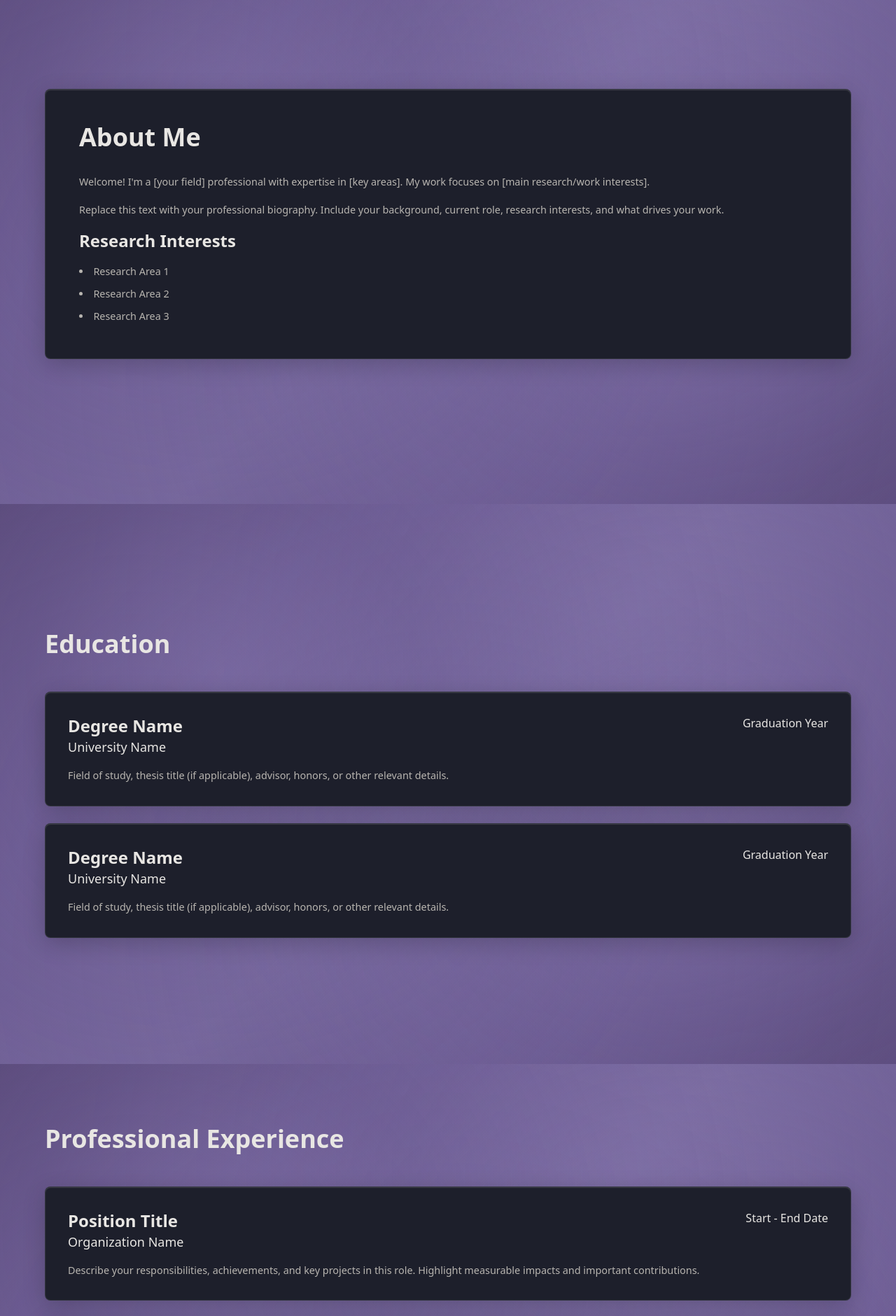
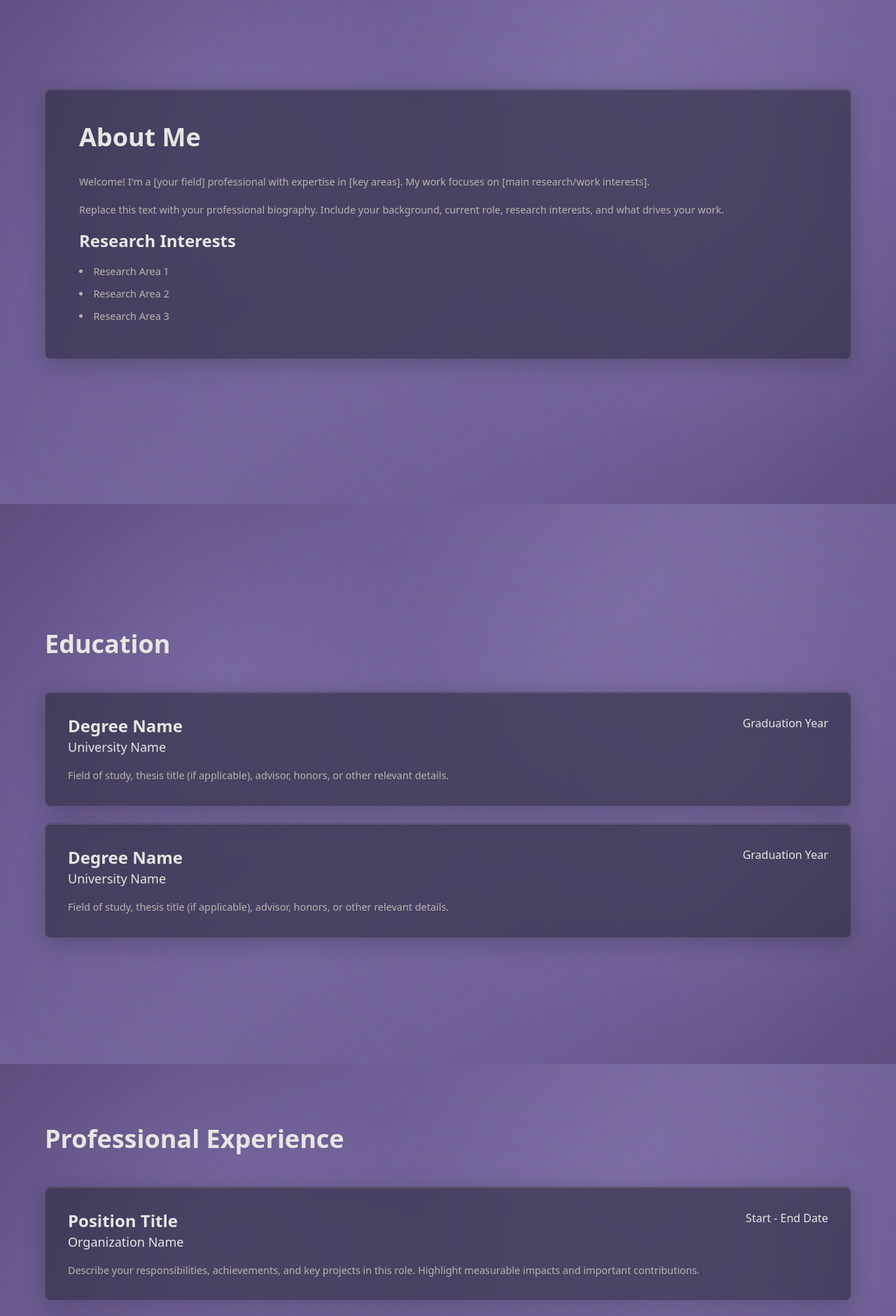
Before and after one commit to zofiakowalska/PersonalWeb, a React (Vite) app: page / in a window 1280 px wide. Shown: the part 880-2760 px from the top of the page at 70% size. Built offline with nearby package versions, Linux system fonts and the light colour scheme.

Commit message:
Make boxes 50% opaque

```diff
--- a/src/App.jsx
+++ b/src/App.jsx
@@ -75,7 +75,7 @@ export default function PersonalWebsite() {
                   : 'hover:bg-opacity-10'
               }`}
               style={activeSection === section.id
-                ? { backgroundColor: '#1d1f2b', color: '#ffffff' }
+                ? { backgroundColor: 'rgba(29, 31, 43, 0.5)', color: '#ffffff' }
                 : { color: '#1d1f2b' }
               }
               onMouseEnter={(e) => {
@@ -128,7 +128,7 @@ export default function PersonalWebsite() {
       <section id="about" className="min-h-screen flex items-center px-6 py-20">
         <div className="max-w-6xl mx-auto w-full">
           <div className="rounded-lg shadow-md p-8 md:p-12 glass-box" style={{
-          backgroundColor: '#1d1f2b',
+          backgroundColor: 'rgba(29, 31, 43, 0.5)',
           backdropFilter: 'blur(10px)',
           border: '1px solid rgba(255, 255, 255, 0.1)',
           boxShadow: '0 8px 32px 0 rgba(0, 0, 0, 0.2), inset 0 1px 1px 0 rgba(255, 255, 255, 0.15)',
@@ -161,7 +161,7 @@ export default function PersonalWebsite() {
           <div className="space-y-6">
             {[1, 2].map((i) => (
               <div key={i} className="rounded-lg shadow-md p-8 glass-box" style={{
-          backgroundColor: '#1d1f2b',
+          backgroundColor: 'rgba(29, 31, 43, 0.5)',
           backdropFilter: 'blur(10px)',
           border: '1px solid rgba(255, 255, 255, 0.1)',
           boxShadow: '0 8px 32px 0 rgba(0, 0, 0, 0.2), inset 0 1px 1px 0 rgba(255, 255, 255, 0.15)',
@@ -189,7 +189,7 @@ export default function PersonalWebsite() {
           <div className="space-y-6">
             {[1, 2, 3].map((i) => (
               <div key={i} className="rounded-lg shadow-md p-8 glass-box" style={{
-          backgroundColor: '#1d1f2b',
+          backgroundColor: 'rgba(29, 31, 43, 0.5)',
           backdropFilter: 'blur(10px)',
           border: '1px solid rgba(255, 255, 255, 0.1)',
           boxShadow: '0 8px 32px 0 rgba(0, 0, 0, 0.2), inset 0 1px 1px 0 rgba(255, 255, 255, 0.15)',
@@ -216,7 +216,7 @@ export default function PersonalWebsite() {
         <div className="max-w-6xl mx-auto w-full">
           <h2 className="text-4xl font-bold mb-12" style={{ color: '#e8e6e3' }}>Skills</h2>
           <div className="rounded-lg shadow-md p-8 glass-box" style={{
-          backgroundColor: '#1d1f2b',
+          backgroundColor: 'rgba(29, 31, 43, 0.5)',
           backdropFilter: 'blur(10px)',
           border: '1px solid rgba(255, 255, 255, 0.1)',
           boxShadow: '0 8px 32px 0 rgba(0, 0, 0, 0.2), inset 0 1px 1px 0 rgba(255, 255, 255, 0.15)',
@@ -244,7 +244,7 @@ export default function PersonalWebsite() {
           <div className="space-y-6">
             {[1, 2, 3].map((i) => (
               <div key={i} className="rounded-lg shadow-md p-8 glass-box" style={{
-          backgroundColor: '#1d1f2b',
+          backgroundColor: 'rgba(29, 31, 43, 0.5)',
           backdropFilter: 'blur(10px)',
           border: '1px solid rgba(255, 255, 255, 0.1)',
           boxShadow: '0 8px 32px 0 rgba(0, 0, 0, 0.2), inset 0 1px 1px 0 rgba(255, 255, 255, 0.15)',
@@ -276,7 +276,7 @@ export default function PersonalWebsite() {
           <div className="space-y-6">
             {[1, 2].map((i) => (
               <div key={i} className="rounded-lg shadow-md p-8 glass-box" style={{
-          backgroundColor: '#1d1f2b',
+          backgroundColor: 'rgba(29, 31, 43, 0.5)',
           backdropFilter: 'blur(10px)',
           border: '1px solid rgba(255, 255, 255, 0.1)',
           boxShadow: '0 8px 32px 0 rgba(0, 0, 0, 0.2), inset 0 1px 1px 0 rgba(255, 255, 255, 0.15)',
@@ -301,7 +301,7 @@ export default function PersonalWebsite() {
       <section id="cv" className="min-h-screen flex items-center px-6 py-20">
         <div className="max-w-6xl mx-auto w-full">
           <div className="rounded-lg shadow-md p-8 md:p-12 text-center" style={{
-          backgroundColor: '#1d1f2b',
+          backgroundColor: 'rgba(29, 31, 43, 0.5)',
           backdropFilter: 'blur(10px)',
           border: '1px solid rgba(255, 255, 255, 0.1)',
           boxShadow: '0 8px 32px 0 rgba(0, 0, 0, 0.2), inset 0 1px 1px 0 rgba(255, 255, 255, 0.15)',
@@ -327,7 +327,7 @@ export default function PersonalWebsite() {
       <section id="contact" className="min-h-screen flex items-center px-6 py-20">
         <div className="max-w-6xl mx-auto w-full">
           <div className="rounded-lg shadow-md p-8 md:p-12 glass-box" style={{
-          backgroundColor: '#1d1f2b',
+          backgroundColor: 'rgba(29, 31, 43, 0.5)',
           backdropFilter: 'blur(10px)',
           border: '1px solid rgba(255, 255, 255, 0.1)',
           boxShadow: '0 8px 32px 0 rgba(0, 0, 0, 0.2), inset 0 1px 1px 0 rgba(255, 255, 255, 0.15)',
@@ -351,7 +351,7 @@ export default function PersonalWebsite() {
       </section>
 
       {/* Footer */}
-      <footer className="py-8" style={{ backgroundColor: '#1d1f2b', borderTop: '1px solid #1d1f2b' }}>
+      <footer className="py-8" style={{ backgroundColor: 'rgba(29, 31, 43, 0.5)', borderTop: '1px solid #1d1f2b' }}>
         <div className="max-w-6xl mx-auto px-6 text-center" style={{ color: '#938eb8' }}>
           <p>© 2024 Your Name. All rights reserved.</p>
         </div>
```
